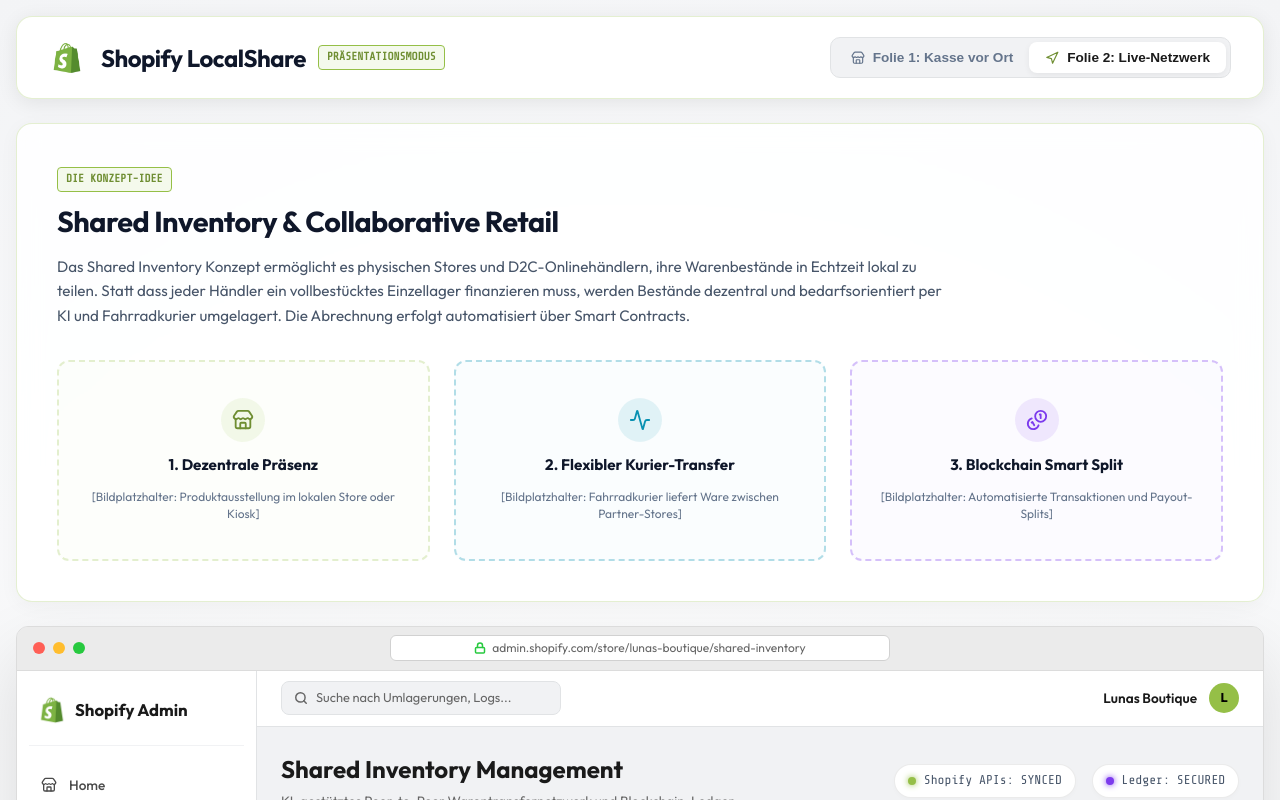
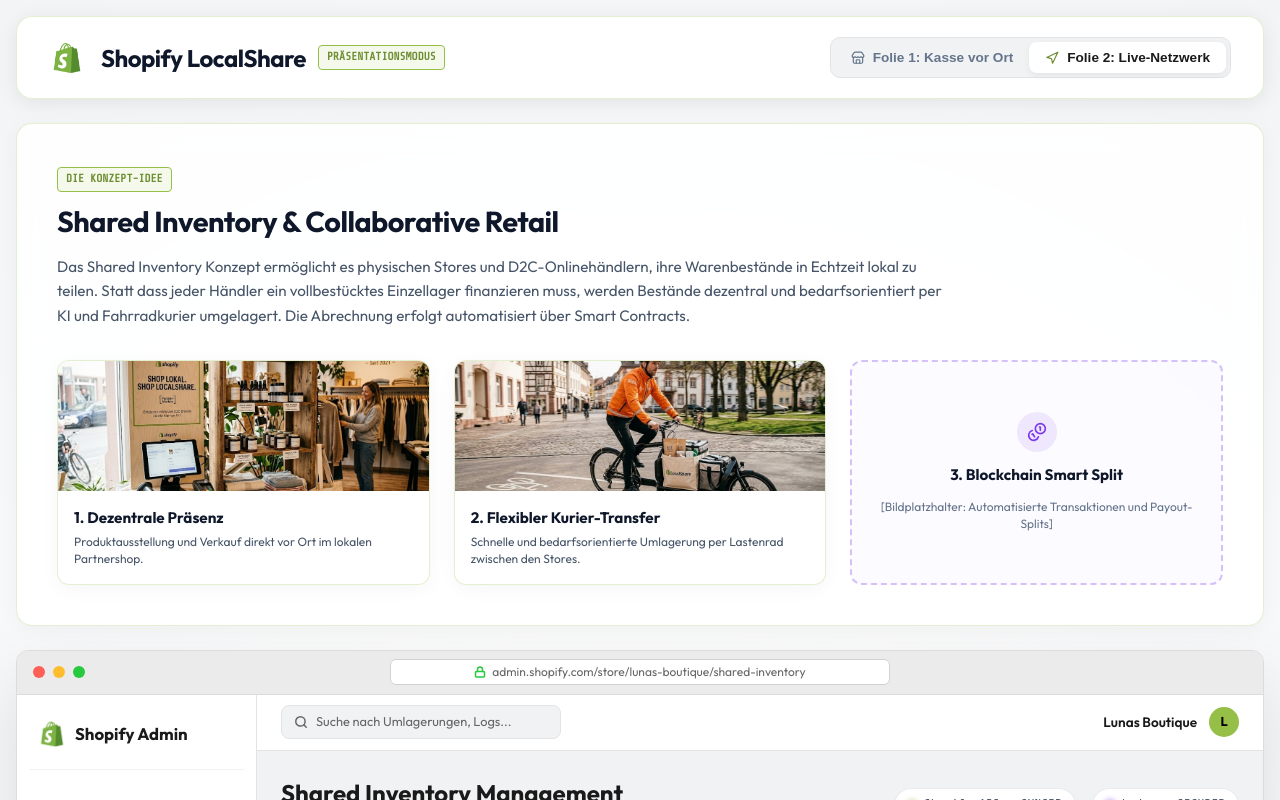
Before and after one commit to N1luz/ShopifyLocalShare, a React (Vite) app: page / in a window 1280 px wide. Both pictures are taken after a click on the button "Folie 2: Live-Netzwerk". Shown: the top 800 px of the page. Built offline with nearby package versions, Linux system fonts and the light colour scheme.

Commit message:
Update Slide 2 with real images for Slide 2 Bild 1 and Bild 2

```diff
--- a/src/App.jsx
+++ b/src/App.jsx
@@ -864,65 +864,65 @@
             {/* Placeholder images grid */}
             <div style={{ display: 'grid', gridTemplateColumns: '1fr 1fr 1fr', gap: '1.5rem' }}>
 
-              {/* Placeholder 1 */}
-              <div style={{
-                border: '2px dashed var(--border-color)',
+              {/* Card 1: Dezentrale Präsenz (Real Image) */}
+              <div className="panel" style={{
+                border: '1px solid var(--border-color)',
                 borderRadius: '12px',
-                padding: '2.25rem 1.5rem',
-                background: 'rgba(149, 191, 71, 0.02)',
+                background: 'var(--card-bg)',
                 display: 'flex',
                 flexDirection: 'column',
-                alignItems: 'center',
-                justifyContent: 'center',
-                gap: '0.75rem',
-                minHeight: '200px'
+                overflow: 'hidden',
+                minHeight: '220px',
+                padding: 0
               }}>
-                <div style={{ width: '44px', height: '44px', borderRadius: '50%', background: 'rgba(149, 191, 71, 0.1)', color: 'var(--shopify-green-dark)', display: 'flex', justifyContent: 'center', alignItems: 'center' }}>
-                  <Store size={22} />
+                <div style={{ height: '130px', width: '100%', overflow: 'hidden', position: 'relative' }}>
+                  <img src="/folie2-bild1.jpg" alt="Dezentrale Präsenz" style={{ width: '100%', height: '100%', objectFit: 'cover' }} />
                 </div>
-                <strong style={{ fontSize: '0.95rem', color: 'var(--text-primary)' }}>1. Dezentrale Präsenz</strong>
-                <span style={{ fontSize: '0.75rem', color: 'var(--text-muted)', textAlign: 'center', lineHeight: '1.4' }}>
-                  [Bildplatzhalter: Produktausstellung im lokalen Store oder Kiosk]
-                </span>
+                <div style={{ padding: '1rem', display: 'flex', flexDirection: 'column', gap: '0.25rem' }}>
+                  <strong style={{ fontSize: '0.95rem', color: 'var(--text-primary)' }}>1. Dezentrale Präsenz</strong>
+                  <span style={{ fontSize: '0.75rem', color: 'var(--text-secondary)', lineHeight: '1.4' }}>
+                    Produktausstellung und Verkauf direkt vor Ort im lokalen Partnershop.
+                  </span>
+                </div>
               </div>
 
-              {/* Placeholder 2 */}
-              <div style={{
-                border: '2px dashed rgba(8, 145, 178, 0.3)',
+              {/* Card 2: Flexibler Kurier-Transfer (Real Image) */}
+              <div className="panel" style={{
+                border: '1px solid var(--border-color)',
                 borderRadius: '12px',
-                padding: '2.25rem 1.5rem',
-                background: 'rgba(8, 145, 178, 0.02)',
+                background: 'var(--card-bg)',
                 display: 'flex',
                 flexDirection: 'column',
-                alignItems: 'center',
-                justifyContent: 'center',
-                gap: '0.75rem',
-                minHeight: '200px'
+                overflow: 'hidden',
+                minHeight: '220px',
+                padding: 0
               }}>
-                <div style={{ width: '44px', height: '44px', borderRadius: '50%', background: 'rgba(8, 145, 178, 0.1)', color: 'var(--neon-cyan)', display: 'flex', justifyContent: 'center', alignItems: 'center' }}>
-                  <Activity size={22} />
+                <div style={{ height: '130px', width: '100%', overflow: 'hidden', position: 'relative' }}>
+                  <img src="/folie2-bild2.jpg" alt="Flexibler Kurier-Transfer" style={{ width: '100%', height: '100%', objectFit: 'cover' }} />
                 </div>
-                <strong style={{ fontSize: '0.95rem', color: 'var(--text-primary)' }}>2. Flexibler Kurier-Transfer</strong>
-                <span style={{ fontSize: '0.75rem', color: 'var(--text-muted)', textAlign: 'center', lineHeight: '1.4' }}>
-                  [Bildplatzhalter: Fahrradkurier liefert Ware zwischen Partner-Stores]
-                </span>
+                <div style={{ padding: '1rem', display: 'flex', flexDirection: 'column', gap: '0.25rem' }}>
+                  <strong style={{ fontSize: '0.95rem', color: 'var(--text-primary)' }}>2. Flexibler Kurier-Transfer</strong>
+                  <span style={{ fontSize: '0.75rem', color: 'var(--text-secondary)', lineHeight: '1.4' }}>
+                    Schnelle und bedarfsorientierte Umlagerung per Lastenrad zwischen den Stores.
+                  </span>
+                </div>
               </div>
 
-              {/* Placeholder 3 */}
+              {/* Card 3: Blockchain Smart Split (Placeholder) */}
               <div style={{
                 border: '2px dashed rgba(124, 58, 237, 0.3)',
                 borderRadius: '12px',
-                padding: '2.25rem 1.5rem',
+                padding: '1.5rem',
                 background: 'rgba(124, 58, 237, 0.02)',
                 display: 'flex',
                 flexDirection: 'column',
                 alignItems: 'center',
                 justifyContent: 'center',
                 gap: '0.75rem',
-                minHeight: '200px'
+                minHeight: '220px'
               }}>
-                <div style={{ width: '44px', height: '44px', borderRadius: '50%', background: 'rgba(124, 58, 237, 0.1)', color: 'var(--neon-purple)', display: 'flex', justifyContent: 'center', alignItems: 'center' }}>
-                  <Coins size={22} />
+                <div style={{ width: '40px', height: '40px', borderRadius: '50%', background: 'rgba(124, 58, 237, 0.1)', color: 'var(--neon-purple)', display: 'flex', justifyContent: 'center', alignItems: 'center' }}>
+                  <Coins size={20} />
                 </div>
                 <strong style={{ fontSize: '0.95rem', color: 'var(--text-primary)' }}>3. Blockchain Smart Split</strong>
                 <span style={{ fontSize: '0.75rem', color: 'var(--text-muted)', textAlign: 'center', lineHeight: '1.4' }}>
```
Also changed, not shown: public/folie2-bild1.jpg (added), public/folie2-bild2.jpg (added).
